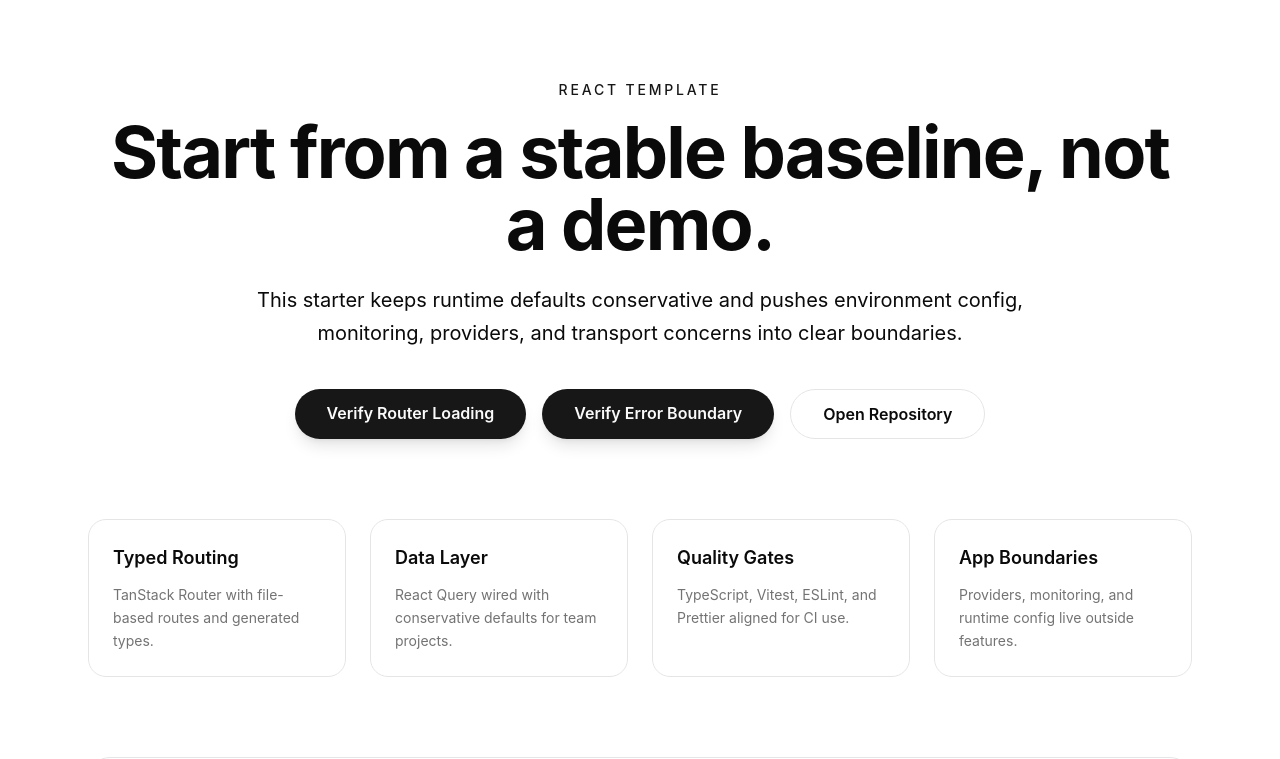
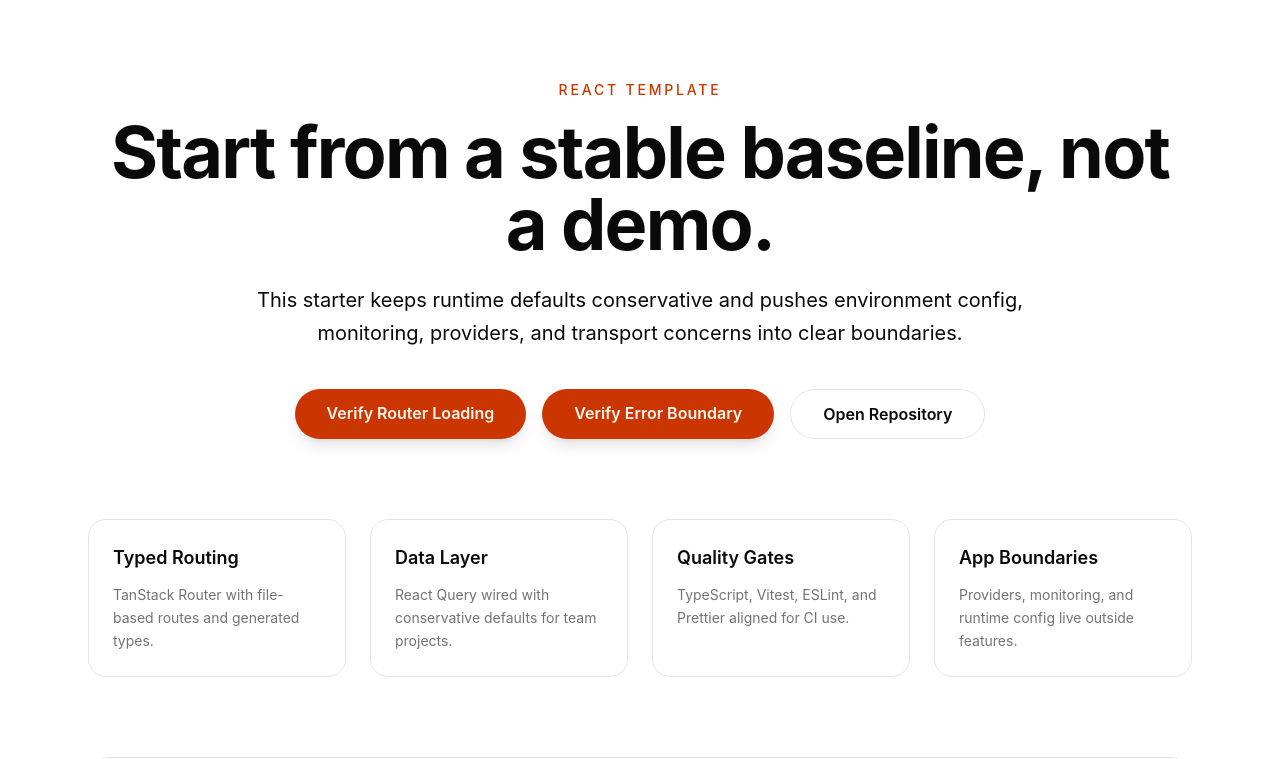
Before and after one commit to RingoTangs/react-app, a React (Vite) app: page / in a window 1280 px wide. Shown: the top 759 px of the page. Built offline with nearby package versions, Linux system fonts and the light colour scheme.

Commit message:
refactor: update color variables for improved theme consistency in style.css

```diff
--- a/src/style.css
+++ b/src/style.css
@@ -51,17 +51,16 @@
 }
 
 :root {
-  --radius: 0.625rem;
   --background: oklch(1 0 0);
   --foreground: oklch(0.145 0 0);
   --card: oklch(1 0 0);
   --card-foreground: oklch(0.145 0 0);
   --popover: oklch(1 0 0);
   --popover-foreground: oklch(0.145 0 0);
-  --primary: oklch(0.205 0 0);
-  --primary-foreground: oklch(0.985 0 0);
-  --secondary: oklch(0.97 0 0);
-  --secondary-foreground: oklch(0.205 0 0);
+  --primary: oklch(0.553 0.195 38.402);
+  --primary-foreground: oklch(0.98 0.016 73.684);
+  --secondary: oklch(0.967 0.001 286.375);
+  --secondary-foreground: oklch(0.21 0.006 285.885);
   --muted: oklch(0.97 0 0);
   --muted-foreground: oklch(0.556 0 0);
   --accent: oklch(0.97 0 0);
@@ -70,15 +69,16 @@
   --border: oklch(0.922 0 0);
   --input: oklch(0.922 0 0);
   --ring: oklch(0.708 0 0);
-  --chart-1: oklch(0.646 0.222 41.116);
-  --chart-2: oklch(0.6 0.118 184.704);
-  --chart-3: oklch(0.398 0.07 227.392);
-  --chart-4: oklch(0.828 0.189 84.429);
-  --chart-5: oklch(0.769 0.188 70.08);
+  --chart-1: oklch(0.837 0.128 66.29);
+  --chart-2: oklch(0.705 0.213 47.604);
+  --chart-3: oklch(0.646 0.222 41.116);
+  --chart-4: oklch(0.553 0.195 38.402);
+  --chart-5: oklch(0.47 0.157 37.304);
+  --radius: 0.625rem;
   --sidebar: oklch(0.985 0 0);
   --sidebar-foreground: oklch(0.145 0 0);
-  --sidebar-primary: oklch(0.205 0 0);
-  --sidebar-primary-foreground: oklch(0.985 0 0);
+  --sidebar-primary: oklch(0.646 0.222 41.116);
+  --sidebar-primary-foreground: oklch(0.98 0.016 73.684);
   --sidebar-accent: oklch(0.97 0 0);
   --sidebar-accent-foreground: oklch(0.205 0 0);
   --sidebar-border: oklch(0.922 0 0);
@@ -92,9 +92,9 @@
   --card-foreground: oklch(0.985 0 0);
   --popover: oklch(0.205 0 0);
   --popover-foreground: oklch(0.985 0 0);
-  --primary: oklch(0.922 0 0);
-  --primary-foreground: oklch(0.205 0 0);
-  --secondary: oklch(0.269 0 0);
+  --primary: oklch(0.47 0.157 37.304);
+  --primary-foreground: oklch(0.98 0.016 73.684);
+  --secondary: oklch(0.274 0.006 286.033);
   --secondary-foreground: oklch(0.985 0 0);
   --muted: oklch(0.269 0 0);
   --muted-foreground: oklch(0.708 0 0);
@@ -104,15 +104,15 @@
   --border: oklch(1 0 0 / 10%);
   --input: oklch(1 0 0 / 15%);
   --ring: oklch(0.556 0 0);
-  --chart-1: oklch(0.488 0.243 264.376);
-  --chart-2: oklch(0.696 0.17 162.48);
-  --chart-3: oklch(0.769 0.188 70.08);
-  --chart-4: oklch(0.627 0.265 303.9);
-  --chart-5: oklch(0.645 0.246 16.439);
+  --chart-1: oklch(0.837 0.128 66.29);
+  --chart-2: oklch(0.705 0.213 47.604);
+  --chart-3: oklch(0.646 0.222 41.116);
+  --chart-4: oklch(0.553 0.195 38.402);
+  --chart-5: oklch(0.47 0.157 37.304);
   --sidebar: oklch(0.205 0 0);
   --sidebar-foreground: oklch(0.985 0 0);
-  --sidebar-primary: oklch(0.488 0.243 264.376);
-  --sidebar-primary-foreground: oklch(0.985 0 0);
+  --sidebar-primary: oklch(0.705 0.213 47.604);
+  --sidebar-primary-foreground: oklch(0.98 0.016 73.684);
   --sidebar-accent: oklch(0.269 0 0);
   --sidebar-accent-foreground: oklch(0.985 0 0);
   --sidebar-border: oklch(1 0 0 / 10%);
```
